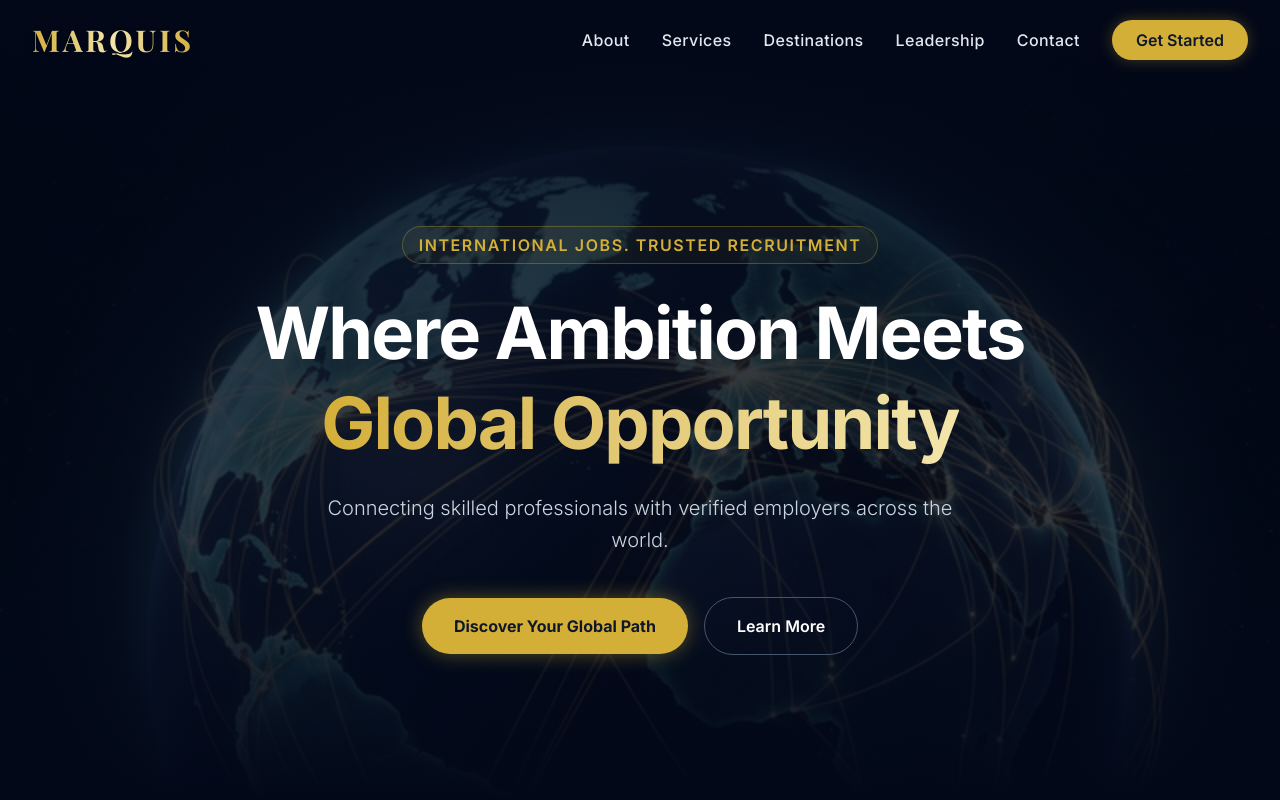
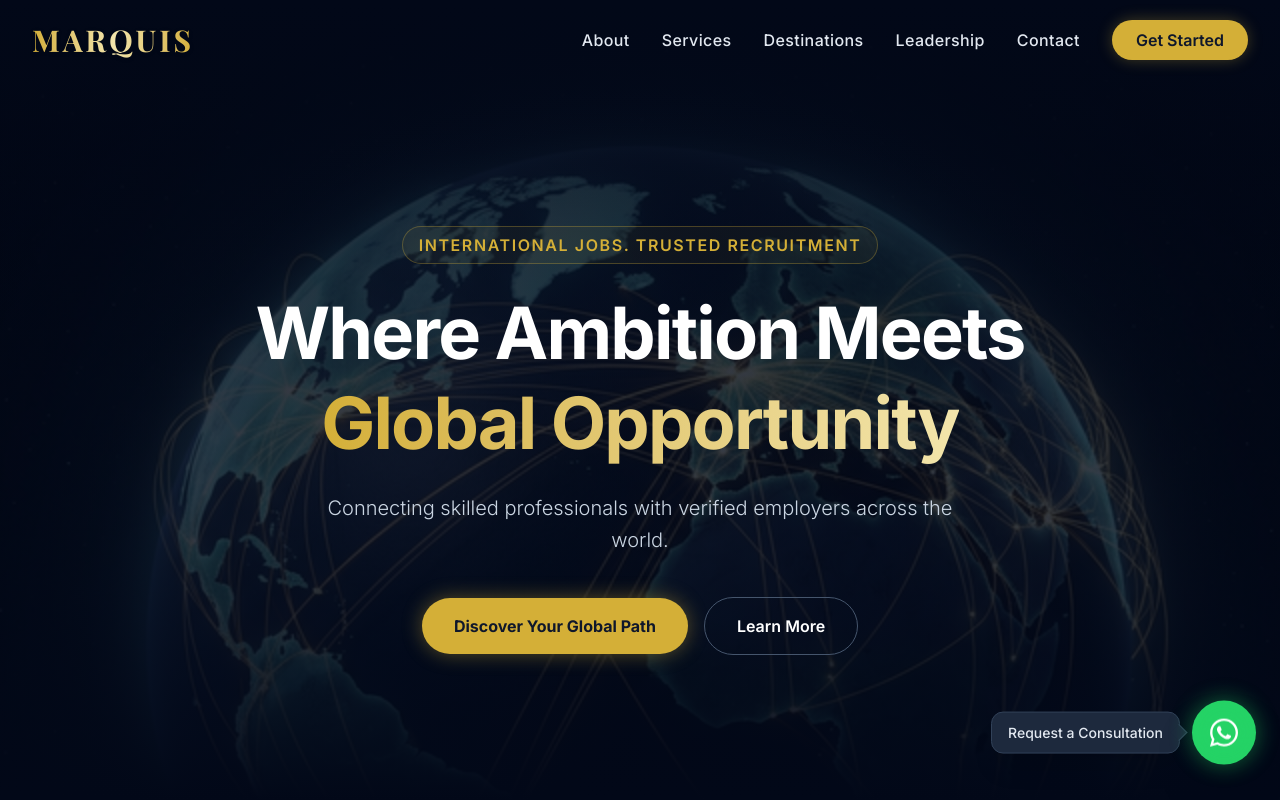
Before and after one commit to ShemeelVK/Marquis, a React (Vite) app: page / in a window 1280 px wide. Shown: the top 800 px of the page. Built offline with nearby package versions, Linux system fonts and the light colour scheme; grey boxes are pictures that could not be loaded; a web font is replaced by a local one.

Commit message:
feat: New whatsapp feature

```diff
--- a/src/App.jsx
+++ b/src/App.jsx
@@ -1,4 +1,5 @@
 import React, { Suspense, lazy } from 'react';
+import { FaWhatsapp } from 'react-icons/fa';
 import Navbar from './components/Navbar';
 import Hero from './components/Hero';
 
@@ -26,6 +27,31 @@ function App() {
           <Footer />
         </Suspense>
       </main>
+
+      {/* Global Floating WhatsApp Section */}
+      <div className="fixed bottom-4 sm:bottom-6 right-4 sm:right-6 z-50 flex items-center gap-2 sm:gap-3 group animate-bounce">
+
+        {/* Chat Message Bubble (Always visible on desktop, hidden on tiny mobile or adjusted) */}
+        <div className="hidden sm:block relative bg-slate-800 text-slate-200 text-sm font-medium px-4 py-2.5 rounded-xl shadow-xl border border-slate-700">
+          Request a Consultation
+          {/* Little pointing arrow */}
+          <div className="absolute top-1/2 -right-1.5 -mt-1.5 w-3 h-3 bg-slate-800 border-t border-r border-slate-700 transform rotate-45"></div>
+        </div>
+
+        {/* WhatsApp Button */}
+        <a
+          href="https://wa.me/8921362760" // Replace with actual WhatsApp number including country code (e.g., https://wa.me/447123456789)
+          target="_blank"
+          rel="noopener noreferrer"
+          className="bg-[#25D366] text-white p-3 sm:p-4 rounded-full shadow-2xl hover:bg-[#128C7E] hover:scale-110 hover:shadow-[#25D366]/50 transition-all duration-300 flex items-center justify-center relative"
+          aria-label="Chat on WhatsApp"
+          title="Chat on WhatsApp"
+        >
+          {/* Subtle Glow effect pulsing slowly behind it */}
+          <div className="absolute inset-0 bg-[#25D366] rounded-full blur-md opacity-40 animate-pulse transition-opacity duration-300"></div>
+          <FaWhatsapp className="w-6 h-6 sm:w-8 sm:h-8 relative z-10" />
+        </a>
+      </div>
     </div>
   );
 }
--- a/src/components/Footer.jsx
+++ b/src/components/Footer.jsx
@@ -75,7 +75,7 @@ const Footer = () => {
               <div className="flex flex-col items-center text-center p-4 bg-slate-900 rounded-xl border border-slate-800">
                 <MdPhone className="text-3xl text-[#D4AF37] mb-3" />
                 <h4 className="text-white font-medium mb-1">Call Us</h4>
-                <p className="text-sm text-slate-400">+447741992913</p>
+                <p className="text-sm text-slate-400">+91 89213 62760</p>
               </div>
               <div className="flex flex-col items-center text-center p-4 bg-slate-900 rounded-xl border border-slate-800">
                 <MdEmail className="text-3xl text-[#D4AF37] mb-3" />
```
